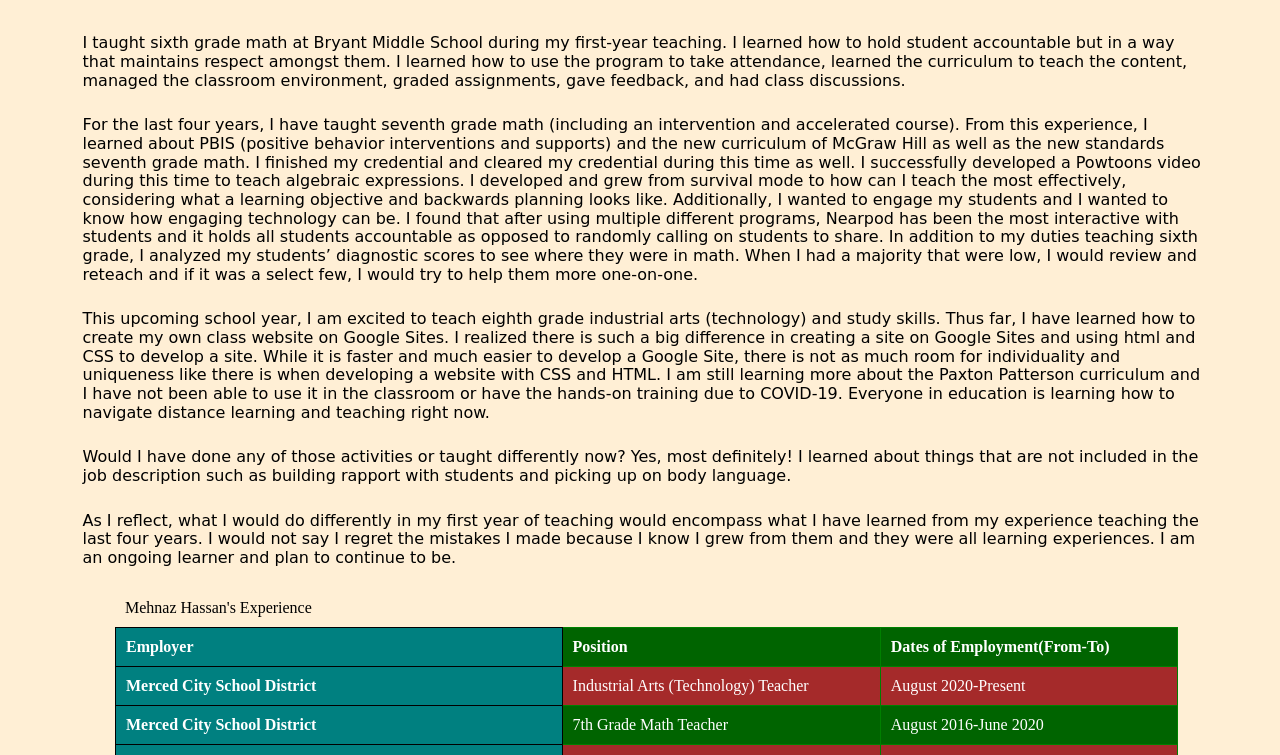
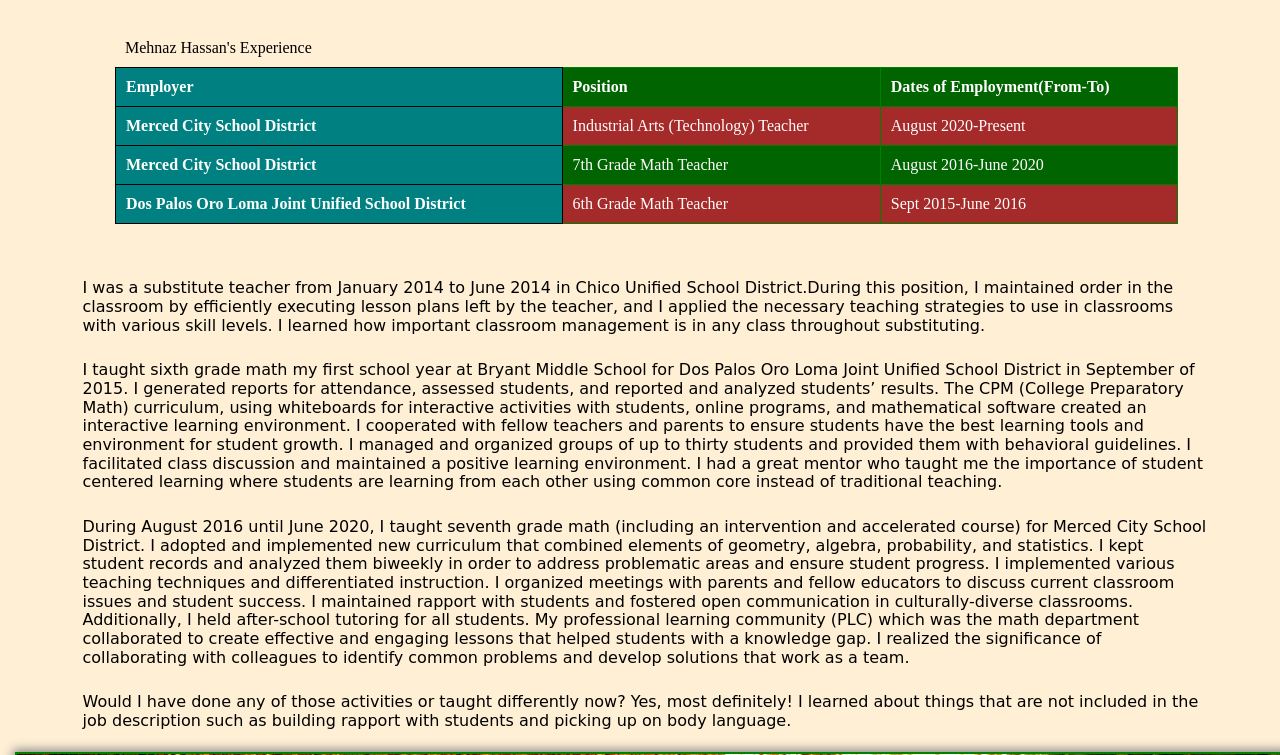
Before and after one commit to mshassan3/mshassan3.github.io, a plain HTML site: page islt_7310/experience.html in a window 1280 px wide. Shown: the part 197-952 px from the top of the page. Drawn offline with Linux system fonts and the light colour scheme.

Commit message:
Add files via upload

```diff
--- a/islt_7310/experience.html
+++ b/islt_7310/experience.html
@@ -8,7 +8,7 @@ Use: To use as content for my experience or accomplishments will possibly be dis
 Author: Mehnaz Hassan
 School/Term: University of Missouri- Columbia,Summer 2020
 Developed:July 25, 2020
-Tested: August 19, 2020; Passed on Chrome, Firefox and validation test.
+Tested: August 23, 2020; Passed on Chrome, Firefox and validation test.
 ***************************************************************************************************
 -->
    <meta charset="utf-8">
@@ -40,19 +40,6 @@ Tested: August 19, 2020; Passed on Chrome, Firefox and validation test.
     <h1 id="expHeader">Experience</h1>
         </header>
 
-
-    <p class = "experience">I taught sixth grade math at Bryant Middle School during my first-year teaching. I learned how to hold student accountable but in a way that maintains respect amongst them. I learned how to use the program to take attendance, learned the curriculum to teach the content, managed the classroom environment, graded assignments, gave feedback, and had class discussions.
-    </p>
-    <p class="experience">For the last four years, I have taught seventh grade math (including an intervention and accelerated course). From this experience, I learned about PBIS (positive behavior interventions and supports) and the new curriculum of McGraw Hill as well as the new standards seventh grade math. I finished my credential and cleared my credential during this time as well. I successfully developed a Powtoons video during this time to teach algebraic expressions. I developed and grew from survival mode to how can I teach the most effectively, considering what a learning objective and backwards planning looks like. Additionally, I wanted to engage my students and I wanted to know how engaging technology can be. I found that after using multiple different programs, Nearpod has been the most interactive with students and it holds all students accountable as opposed to randomly calling on students to share. In addition to my duties teaching sixth grade, I analyzed my students’ diagnostic scores to see where they were in math. When I had a majority that were low, I would review and reteach and if it was a select few, I would try to help them more one-on-one.
-    </p>
-    <p class="experience"> This upcoming school year, I am excited to teach eighth grade industrial arts (technology) and study skills. Thus far, I have learned how to create my own class website on Google Sites. I realized there is such a big difference in creating a site on Google Sites and using html and CSS to develop a site. While it is faster and much easier to develop a Google Site, there is not as much room for individuality and uniqueness like there is when developing a website with CSS and HTML. I am still learning more about the Paxton Patterson curriculum and I have not been able to use it in the classroom or have the hands-on training due to COVID-19. Everyone in education is learning how to navigate distance learning and teaching right now.  </p>
-
-     <p class="experience"> Would I have done any of those activities or taught differently now? Yes, most definitely! I learned about things that are not included in the job description such as building rapport with students and picking up on body language.
-    </p>
-
-    <p class="experience">
-    As I reflect, what I would do differently in my first year of teaching would encompass what I have learned from my experience teaching the last four years. I would not say I regret the mistakes I made because I know I grew from them and they were all learning experiences. I am an ongoing learner and plan to continue to be.</p>
-
     <table>
     <caption>Mehnaz Hassan's Experience</caption>
     <thead>
@@ -80,6 +67,18 @@ Tested: August 19, 2020; Passed on Chrome, Firefox and validation test.
     </tr>
     </tbody>
 </table>
+
+
+    <p class = "experience">I was a substitute teacher from January 2014 to June 2014 in Chico Unified School District.During this position, I maintained order in the classroom by efficiently executing lesson plans left by the teacher, and I applied the necessary teaching strategies to use in classrooms with various skill levels. I learned how important classroom management is in any class throughout substituting.
+    </p>
+    <p class="experience">I taught sixth grade math my first school year at Bryant Middle School for Dos Palos Oro Loma Joint Unified School District in September of 2015. I generated reports for attendance, assessed students, and reported and analyzed students’ results. The CPM (College Preparatory Math) curriculum, using whiteboards for interactive activities with students, online programs, and mathematical software created an interactive learning environment. I cooperated with fellow teachers and parents to ensure students have the best learning tools and environment for student growth. I managed and organized groups of up to thirty students and provided them with behavioral guidelines. I facilitated class discussion and maintained a positive learning environment. I had a great mentor who taught me the importance of student centered learning where students are learning from each other using common core instead of traditional teaching.  </p>
+
+    <p class="experience">
+    During August 2016 until June 2020, I taught seventh grade math (including an intervention and accelerated course) for Merced City School District. I adopted and implemented new curriculum that combined elements of geometry, algebra, probability, and statistics. I kept student records and analyzed them biweekly in order to address problematic areas and ensure student progress. I implemented various teaching techniques and differentiated instruction. I organized meetings with parents and fellow educators to discuss current classroom issues and student success. I maintained rapport with students and fostered open communication in culturally-diverse classrooms. Additionally, I held after-school tutoring for all students. My professional learning community (PLC) which was the math department collaborated to create effective and engaging lessons that helped students with a knowledge gap. I realized the significance of collaborating with colleagues to identify common problems and develop solutions that work as a team. </p>
+
+     <p class="experience"> Would I have done any of those activities or taught differently now? Yes, most definitely! I learned about things that are not included in the job description such as building rapport with students and picking up on body language.
+    </p>
+
 
 
 
--- a/islt_7310/nav.css
+++ b/islt_7310/nav.css
@@ -4,7 +4,7 @@ Use:To style navigation bar
 Author: Mehnaz Hassan
 School/Term: University of Missouri- Columbia,Summer 2020
 Developed:July 16, 2020
-Tested: August 10, 2020; Passed on Chrome, Firefox and Microsoft Edge browser and validation test.
+Tested: August 23, 2020; Passed on Chrome, Firefox and validation test.
 */
 .test {position:relative;}
 
--- a/islt_7310/style.css
+++ b/islt_7310/style.css
@@ -3,7 +3,7 @@ Use: Used with resume and index (home page) html website to add style to content
 Author: Mehnaz Hassan
 School/Term: University of Missouri- Columbia,Summer 2020
 Developed:July 12, 2020
-Tested: August 19, 2020; Passed on Chrome, Firefox and validation test.
+Tested: August 23, 2020; Passed on Chrome, Firefox and validation test.
 */
 
 
```
Also changed, not shown: islt_7310/contact.html (+1 -1 lines), islt_7310/index.html (+1 -1 lines), islt_7310/project1.html (+1 -1 lines), islt_7310/project2.html (+1 -1 lines), islt_7310/project3.html (+1 -1 lines), islt_7310/projects.html (+1 -1 lines), islt_7310/reflection.html (+1 -1 lines), islt_7310/resume.html (+1 -1 lines).
